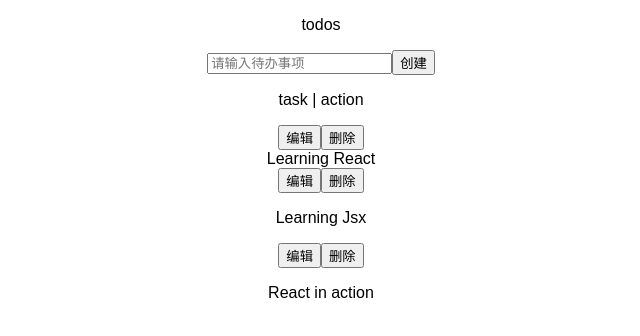
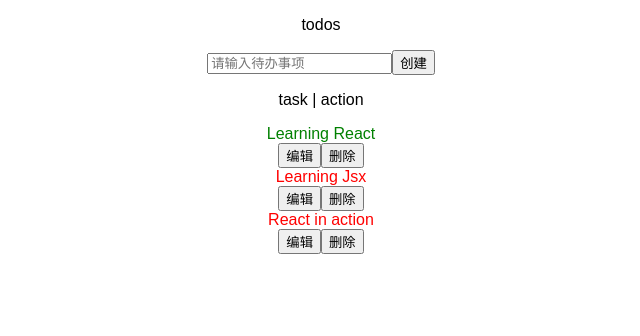
Before and after one commit to congzhaoyang/r-todo, a React (Create React App) app: page / in a window 1280 px wide. Shown: the top 336 px of the page, without its empty margins (319-959 px from the left). Built offline with nearby package versions, Linux system fonts and the light colour scheme.

Commit message:
toggle功能

```diff
--- a/src/components/App.js
+++ b/src/components/App.js
@@ -37,6 +37,7 @@ class App extends Component {
         />
         <TodoList
           deleteTask={this.deleteTask.bind(this)}
+          toggleTask={this.toggleTask.bind(this)}
           todos={this.state.todos}
         />
       </div>
@@ -62,6 +63,15 @@ class App extends Component {
       todos: this.state.todos
     })
   }
+
+  toggleTask(currentTask) {
+    console.log('toggle')
+    var foundTask = _.find(this.state.todos, todo => todo.task === currentTask)
+    foundTask.isCompleted = !foundTask.isCompleted
+    this.setState ({
+      todos: this.state.todos
+    })
+  }
 }
 
 export default App;
--- a/src/components/TodoCreate/TodoCreate.js
+++ b/src/components/TodoCreate/TodoCreate.js
@@ -25,6 +25,7 @@ class TodoCreate extends Component {
   handleCreate(event) {
     event.preventDefault()
     const task = this.refs.createInput.value
+    this.refs.createInput.value = ''
     console.log(task)
     // const input = this.refs
     this.props.createTask(task)
--- a/src/components/TodoList/subpage/TodoListItem.js
+++ b/src/components/TodoList/subpage/TodoListItem.js
@@ -12,8 +12,8 @@ class TodoListItem extends Component {
   render() {
     return (
       <div>
+        {this.renderTaskSection()}
         {this.renderActionSection()}
-        {this.renderTaskSection()}
       </div>
     )
   }
@@ -54,10 +54,10 @@ class TodoListItem extends Component {
     }
 
     if(!this.props.isCompleted) {
-      return <p>{this.props.task}</p>
+      return <div onClick={this.onToggle.bind(this)} style={taskStyle}>{this.props.task}</div>
     }
 
-    return <div>{this.props.task}</div>
+    return <div onClick={this.onToggle.bind(this)} style={taskStyle}>{this.props.task}</div>
   }
 
   onDelete() {
@@ -65,6 +65,13 @@ class TodoListItem extends Component {
     console.log(currentTask)
     this.props.deleteTask(currentTask)
   }
+
+  onToggle() {
+    //TODO: 为什么currentTask要通过props传进来, currentTask是怎么确定的
+    const currentTask = this.props.task
+    console.log(currentTask)
+    this.props.toggleTask(this.props.task)
+  }
 }
 
 export default TodoListItem
```
